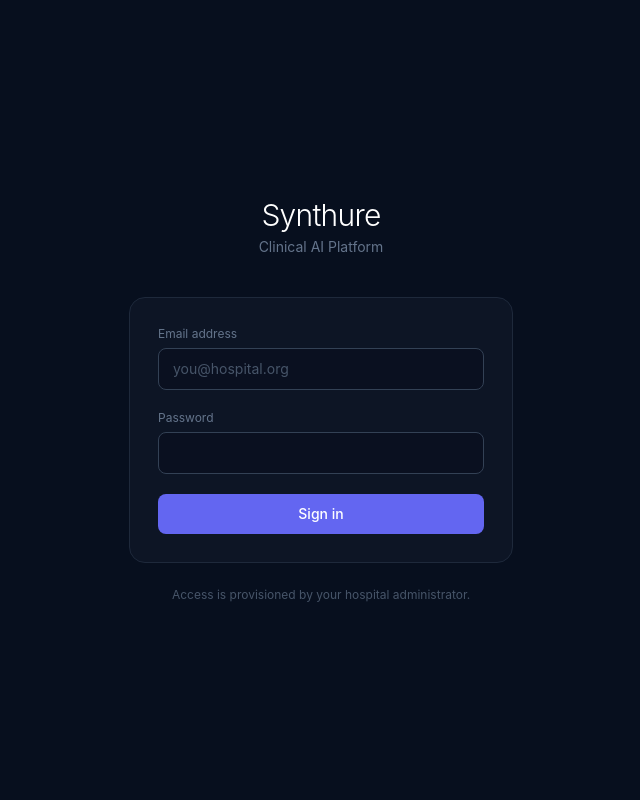
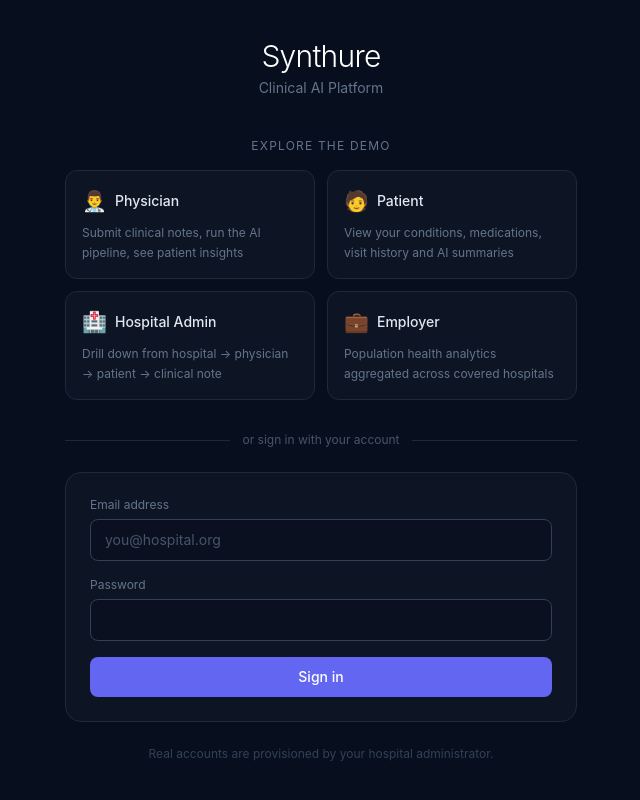
Before and after one commit to aravinds-kannappan/Synthure, a Next.js app in the folder frontend/: page /login in a window 1280 px wide. Shown: the whole page, without its empty margins (319-959 px from the left). Built offline with nearby package versions, Linux system fonts and the light colour scheme; no server answers.

Commit message:
feat: add demo login — one-click portal access without credentials, self-seeding demo org/users

```diff
--- a/frontend/app/(auth)/login/page.tsx
+++ b/frontend/app/(auth)/login/page.tsx
@@ -12,27 +12,47 @@ const ROLE_ROUTES: Record<string, string> = {
   provider:       '/physician/dashboard',
 }
 
+const DEMO_PORTALS: { role: string; label: string; description: string; icon: string }[] = [
+  {
+    role: 'physician',
+    label: 'Physician',
+    description: 'Submit clinical notes, run the AI pipeline, see patient insights',
+    icon: '👨‍⚕️',
+  },
+  {
+    role: 'patient',
+    label: 'Patient',
+    description: 'View your conditions, medications, visit history and AI summaries',
+    icon: '🧑',
+  },
+  {
+    role: 'hospital_admin',
+    label: 'Hospital Admin',
+    description: 'Drill down from hospital → physician → patient → clinical note',
+    icon: '🏥',
+  },
+  {
+    role: 'employer_admin',
+    label: 'Employer',
+    description: 'Population health analytics aggregated across covered hospitals',
+    icon: '💼',
+  },
+]
+
 export default function LoginPage() {
-  const [email, setEmail]       = useState('')
+  const [email,    setEmail]    = useState('')
   const [password, setPassword] = useState('')
-  const [loading, setLoading]   = useState(false)
-  const [error, setError]       = useState('')
+  const [loading,  setLoading]  = useState(false)
+  const [demoRole, setDemoRole] = useState<string | null>(null)
+  const [error,    setError]    = useState('')
   const router = useRouter()
 
-  async function handleSubmit(e: React.FormEvent) {
+  async function handleSignIn(e: React.FormEvent) {
     e.preventDefault()
-    setLoading(true)
-    setError('')
+    setLoading(true); setError('')
     try {
       const result = await api.login(email.trim().toLowerCase(), password)
-      storeUser({
-        token:      result.token,
-        name:       result.name,
-        role:       result.role,
-        org_id:     result.org_id,
-        user_id:    result.user_id,
-        patient_id: result.patient_id,
-      })
+      storeUser({ token: result.token, name: result.name, role: result.role, org_id: result.org_id, user_id: result.user_id, patient_id: result.patient_id })
       router.push(ROLE_ROUTES[result.role] ?? '/physician/dashboard')
     } catch (err: unknown) {
       setError(err instanceof Error ? err.message : 'Login failed')
@@ -41,18 +61,64 @@ export default function LoginPage() {
     }
   }
 
+  async function handleDemo(role: string) {
+    setDemoRole(role); setError('')
+    try {
+      const result = await api.demoLogin(role)
+      storeUser({ token: result.token, name: result.name, role: result.role, org_id: result.org_id, user_id: result.user_id, patient_id: result.patient_id })
+      router.push(ROLE_ROUTES[result.role] ?? '/physician/dashboard')
+    } catch (err: unknown) {
+      setError(err instanceof Error ? err.message : 'Demo setup failed')
+    } finally {
+      setDemoRole(null)
+    }
+  }
+
   return (
     <div className="min-h-screen bg-[#070f1e] flex items-center justify-center p-4">
-      <div className="w-full max-w-sm">
+      <div className="w-full max-w-lg">
+
+        {/* Logo */}
         <div className="text-center mb-10">
           <h1 className="text-3xl font-light text-white tracking-tight mb-1">Synthure</h1>
           <p className="text-sm text-slate-500">Clinical AI Platform</p>
         </div>
 
-        <form
-          onSubmit={handleSubmit}
-          className="bg-[#0d1525] border border-slate-800 rounded-2xl p-7 space-y-5"
-        >
+        {/* Demo portals */}
+        <div className="mb-8">
+          <p className="text-xs text-slate-500 uppercase tracking-widest text-center mb-4">Explore the demo</p>
+          <div className="grid grid-cols-2 gap-3">
+            {DEMO_PORTALS.map(p => (
+              <button
+                key={p.role}
+                onClick={() => handleDemo(p.role)}
+                disabled={!!demoRole}
+                className="group text-left bg-[#0d1525] hover:bg-[#111e33] border border-slate-800 hover:border-indigo-500/40 rounded-xl p-4 transition-all disabled:opacity-60 disabled:cursor-wait"
+              >
+                <div className="flex items-center gap-2 mb-2">
+                  <span className="text-xl">{p.icon}</span>
+                  <span className="text-sm font-medium text-slate-200 group-hover:text-white transition-colors">
+                    {p.label}
+                  </span>
+                  {demoRole === p.role && (
+                    <div className="ml-auto w-3.5 h-3.5 border-2 border-indigo-400 border-t-transparent rounded-full animate-spin" />
+                  )}
+                </div>
+                <p className="text-xs text-slate-500 leading-relaxed">{p.description}</p>
+              </button>
+            ))}
+          </div>
+        </div>
+
+        {/* Divider */}
+        <div className="flex items-center gap-3 mb-6">
+          <div className="flex-1 h-px bg-slate-800" />
+          <span className="text-xs text-slate-600">or sign in with your account</span>
+          <div className="flex-1 h-px bg-slate-800" />
+        </div>
+
+        {/* Sign-in form */}
+        <form onSubmit={handleSignIn} className="bg-[#0d1525] border border-slate-800 rounded-2xl p-6 space-y-4">
           <div>
             <label className="text-xs text-slate-500 block mb-1.5">Email address</label>
             <input
@@ -65,7 +131,6 @@ export default function LoginPage() {
               placeholder="you@hospital.org"
             />
           </div>
-
           <div>
             <label className="text-xs text-slate-500 block mb-1.5">Password</label>
             <input
@@ -78,23 +143,21 @@ export default function LoginPage() {
             />
           </div>
 
-          {error && (
-            <p className="text-xs text-red-400 bg-red-500/10 border border-red-500/20 rounded-lg px-3.5 py-2.5">
-              {error}
-            </p>
+          {!!error && (
+            <p className="text-xs text-red-400 bg-red-500/10 border border-red-500/20 rounded-lg px-3.5 py-2.5">{error}</p>
           )}
 
           <button
             type="submit"
             disabled={loading}
-            className="w-full bg-indigo-500 hover:bg-indigo-400 disabled:opacity-50 disabled:cursor-not-allowed text-white font-medium py-2.5 rounded-lg text-sm transition-colors"
+            className="w-full bg-indigo-500 hover:bg-indigo-400 disabled:opacity-50 text-white font-medium py-2.5 rounded-lg text-sm transition-colors"
           >
             {loading ? 'Signing in…' : 'Sign in'}
           </button>
         </form>
 
-        <p className="text-center text-xs text-slate-600 mt-6">
-          Access is provisioned by your hospital administrator.
+        <p className="text-center text-xs text-slate-700 mt-6">
+          Real accounts are provisioned by your hospital administrator.
         </p>
       </div>
     </div>
--- a/frontend/lib/api.ts
+++ b/frontend/lib/api.ts
@@ -29,6 +29,12 @@ export const api = {
   login: (email: string, password: string) =>
     request<{ token: string; name: string; role: string; org_id?: string; user_id?: string; patient_id?: string }>(
       'POST', '/api/auth/login', { email, password }
+    ),
+
+  /** Demo login — no credentials, self-seeding. role = physician | patient | hospital_admin | employer_admin */
+  demoLogin: (role: string) =>
+    request<{ token: string; name: string; role: string; org_id?: string; user_id?: string; patient_id?: string }>(
+      'POST', `/api/auth/demo?role=${encodeURIComponent(role)}`
     ),
 
   // ── Features (standalone pipelines)
```
Also changed, not shown: 1 other file (tests, documents, lock files or other folders).
